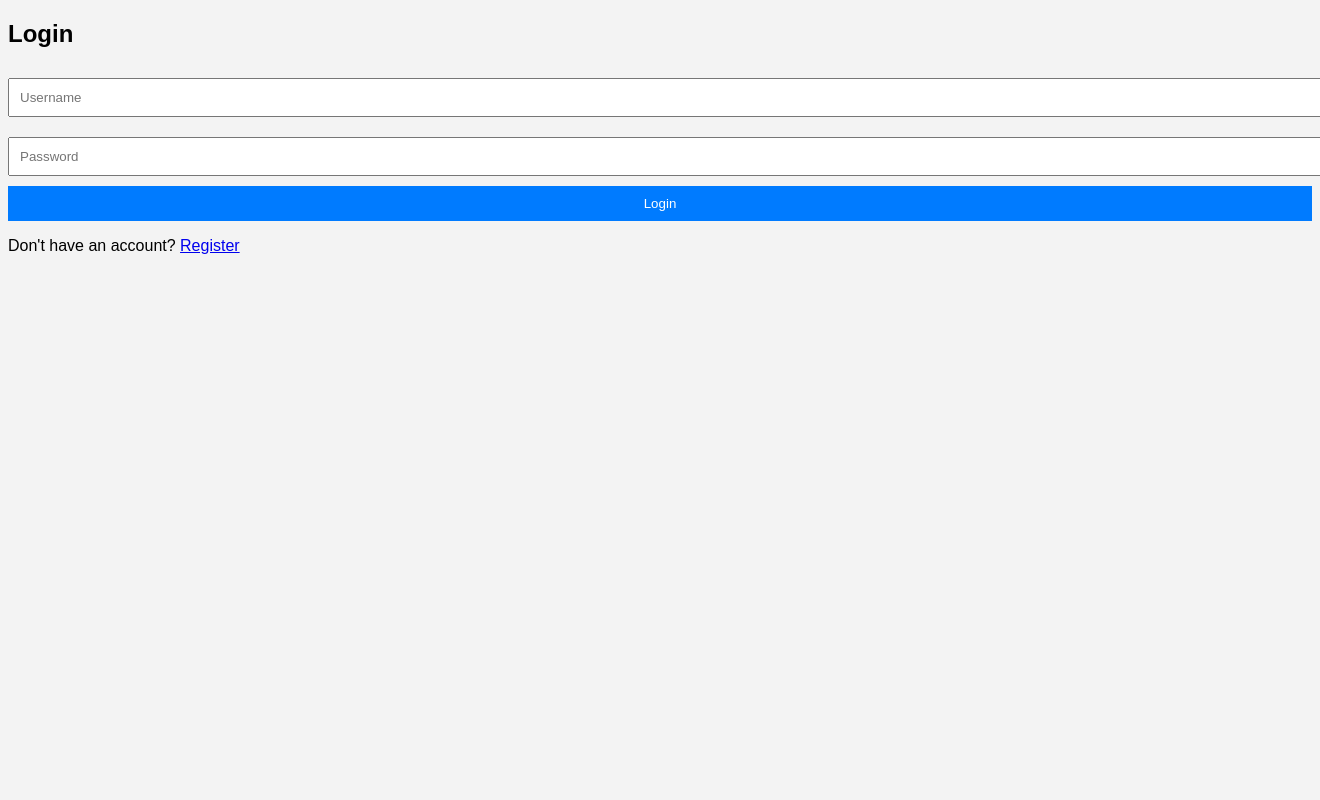
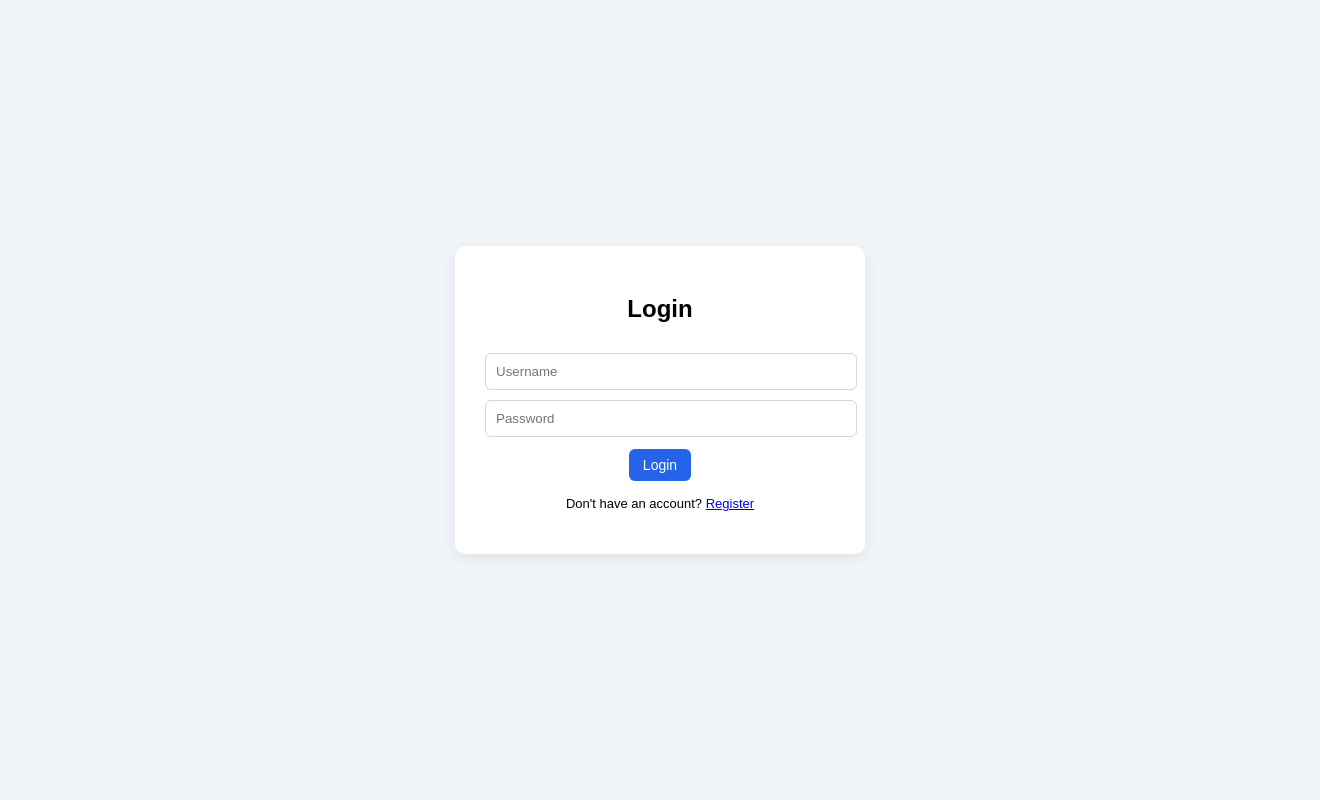
Before and after one commit to Raunak-Dehankar/URL_Shortener, a FastAPI app: page / in a window 1320 px wide; the page is wider, and only the part inside the window is pictured. Run offline with FastAPI, Linux system fonts and the light colour scheme.

Commit message:
finalized ui and qr code function added

```diff
--- a/app/static/script.js
+++ b/app/static/script.js
@@ -114,27 +114,73 @@ list.innerHTML = ""
 urls.forEach(u => {
 
 list.innerHTML += `
-<div style="margin:10px;padding:10px;border:1px solid gray">
 
-<p>
-<strong>Short:</strong> ${u.short_url}
-<button onclick="copyToClipboard('${u.short_url}')">Copy</button>
-</p>
+<div class="url-item">
 
-<p>
-<strong>Original:</strong> ${u.original_url}
-</p>
+<div class="url-title">
+${u.short_url}
+</div>
 
-<p>
+<div class="url-original">
+${u.original_url}
+</div>
+
+<div class="url-clicks">
 Clicks: ${u.clicks}
-</p>
+</div>
 
-<button onclick="deleteUrl(${u.id})">Delete</button>
+<div class="url-buttons">
+
+<button class="copy-btn"
+onclick="copyToClipboard('${u.short_url}')">
+Copy
+</button>
+
+<button class="delete-btn"
+onclick="deleteUrl(${u.id})">
+Delete
+</button>
+
+<button class="qr-btn"
+onclick="showQR('${u.short_url}')">
+QR
+</button>
 
 </div>
+
+</div>
+
 `
 
 })
+
+}
+
+function showQR(url){
+
+let modal = document.getElementById("qrModal")
+let canvasArea = document.getElementById("qrCanvas")
+
+canvasArea.innerHTML = ""
+
+QRCode.toCanvas(url, {width:200}, function (error, canvas){
+
+if(error){
+console.error(error)
+return
+}
+
+canvasArea.appendChild(canvas)
+
+})
+
+modal.style.display = "flex"
+
+}
+
+function closeQR(){
+
+document.getElementById("qrModal").style.display = "none"
 
 }
 
--- /dev/null
+++ b/app/static/theme.css
@@ -0,0 +1,188 @@
+body{
+font-family:Arial, Helvetica, sans-serif;
+background:#f1f5f9;
+margin:0;
+display:flex;
+justify-content:center;
+align-items:center;
+min-height:100vh;
+}
+
+/* Center container */
+
+.center-container{
+width:100%;
+display:flex;
+justify-content:center;
+align-items:center;
+}
+
+/* Login/Register card */
+
+.card{
+width:350px;
+background:white;
+padding:30px;
+border-radius:10px;
+box-shadow:0 4px 15px rgba(0,0,0,0.08);
+text-align:center;
+}
+
+/* Dashboard container */
+
+.dashboard-card{
+width:650px;
+background:white;
+padding:30px;
+border-radius:10px;
+box-shadow:0 4px 15px rgba(0,0,0,0.08);
+}
+
+h2{
+text-align:center;
+margin-bottom:20px;
+}
+
+/* Inputs */
+
+input{
+width:100%;
+padding:10px;
+margin-top:10px;
+border-radius:6px;
+border:1px solid #d0d7de;
+}
+
+/* Buttons */
+
+button{
+padding:8px 14px;
+margin-top:12px;
+border:none;
+border-radius:6px;
+background:#2563eb;
+color:white;
+cursor:pointer;
+font-size:14px;
+}
+
+button:hover{
+background:#1e4ed8;
+}
+
+/* Button row */
+
+.button-row{
+display:flex;
+gap:10px;
+margin-top:10px;
+}
+
+.logout-btn{
+background:#64748b;
+}
+
+/* Result */
+
+#result{
+margin-top:20px;
+padding:10px;
+background:#e0f2fe;
+border-radius:6px;
+font-size:14px;
+}
+
+/* URL list cards */
+
+.url-item{
+background:#ffffff;
+border:1px solid #e2e8f0;
+border-radius:8px;
+padding:12px;
+margin-top:12px;
+}
+
+.url-title{
+font-weight:bold;
+color:#2563eb;
+word-break:break-all;
+}
+
+.url-original{
+font-size:13px;
+color:#555;
+margin-top:5px;
+word-break:break-all;
+}
+
+.url-clicks{
+font-size:12px;
+margin-top:5px;
+color:#64748b;
+}
+
+/* Buttons under card */
+
+.url-buttons{
+display:flex;
+gap:8px;
+margin-top:8px;
+}
+
+.copy-btn{
+background:#16a34a;
+font-size:12px;
+padding:6px 10px;
+}
+
+.delete-btn{
+background:#dc2626;
+font-size:12px;
+padding:6px 10px;
+}
+
+/* small text */
+
+.small-text{
+font-size:13px;
+margin-top:15px;
+}
+
+.qr-btn{
+background:#9333ea;
+font-size:12px;
+padding:6px 10px;
+}
+
+.modal{
+display:none;
+position:fixed;
+top:0;
+left:0;
+width:100%;
+height:100%;
+background:rgba(0,0,0,0.5);
+justify-content:center;
+align-items:center;
+z-index:1000;
+}
+
+.modal-content{
+background:white;
+padding:25px;
+border-radius:10px;
+text-align:center;
+width:250px;
+}
+
+.close-modal{
+cursor:pointer;
+font-size:20px;
+float:right;
+}
+
+#qrCanvas{
+margin-top:15px;
+display:flex;
+justify-content:center;
+}
--- a/app/templates/login.html
+++ b/app/templates/login.html
@@ -2,10 +2,14 @@
 <html>
 <head>
 <title>Login</title>
-<link rel="stylesheet" href="/static/style.css">
+<link rel="stylesheet" href="/static/theme.css">
 </head>
 
 <body>
+
+<div class="center-container">
+
+<div class="card">
 
 <h2>Login</h2>
 
@@ -18,7 +22,11 @@
 
 </form>
 
-<p>Don't have an account? <a href="/register-page">Register</a></p>
+<p class="small-text">Don't have an account? <a href="/register-page">Register</a></p>
+
+</div>
+
+</div>
 
 <script src="/static/script.js"></script>
 
```
Also changed, not shown: app/static/style.css (+39 -0 lines), app/templates/dashboard.html (+37 -5 lines), app/templates/register.html (+9 -1 lines), incorrect or repeated link genrated.png (added), initial login page.png (added), invalid login.png (added), main dashboard.png (added), qr for shortened link.png (added), register webpage.png (added), succ link adding.png (added), succ user regis.png (added), urls.db.
